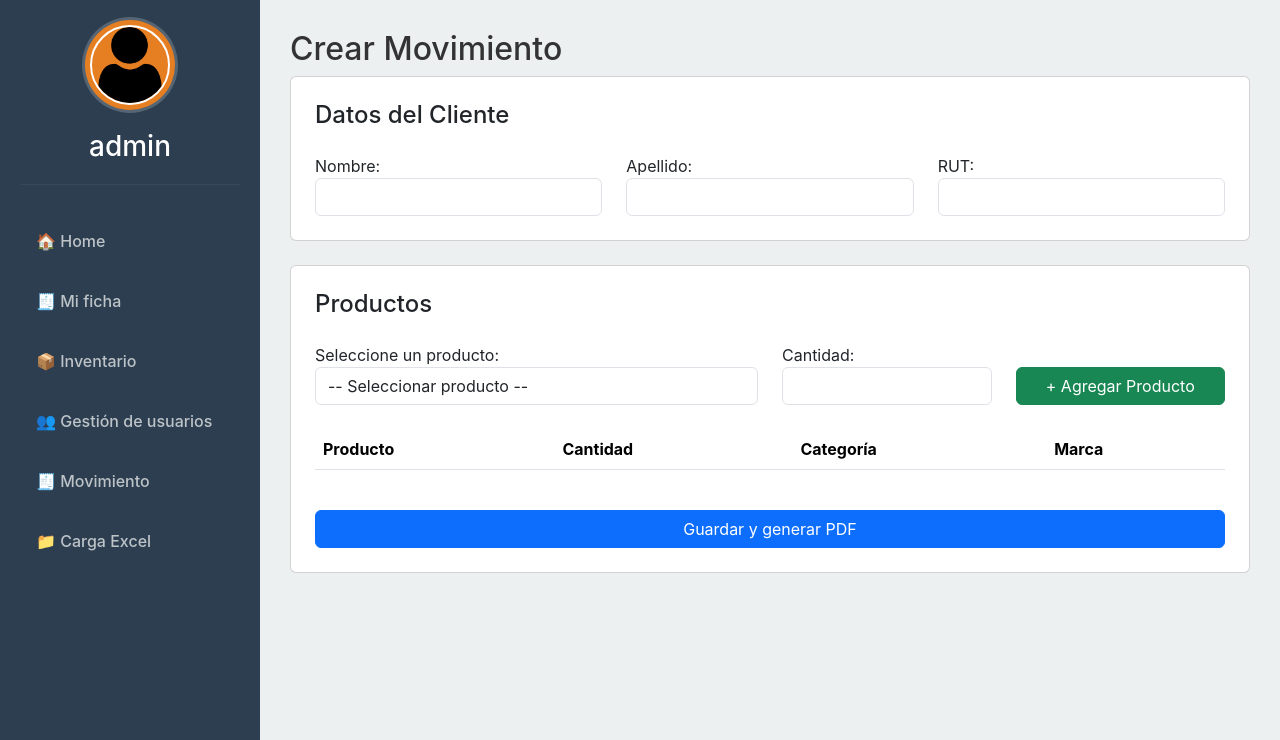
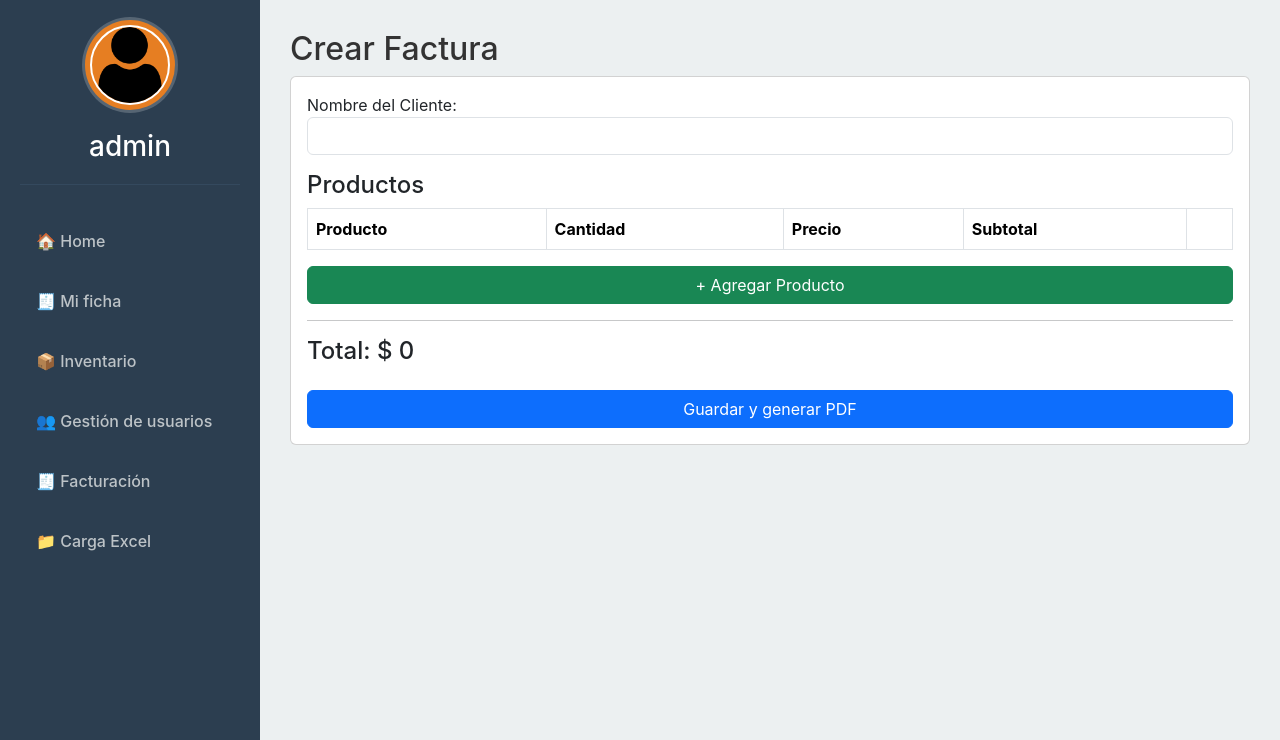
Before and after one commit to 20550361/data-easy, a Django app: page /facturacion/ in a window 1280 px wide. Shown: the part 60-800 px from the top of the page. Run offline with Django 5.2, Linux system fonts and the light colour scheme; a user stored in the database is signed in; data comes from the database, SQL or seed files in the repository; both versions use the stored data as it was after the commit; lists and menus that the app fills with data are empty.

Commit message:
Revert "movimiento echo"
This reverts commit 77b380993e405ab4b87cce96ef0a1d6ba1719d02.

```diff
--- a/dataeasy/urls.py
+++ b/dataeasy/urls.py
@@ -39,10 +39,8 @@ urlpatterns = [
     path('estadisticas/', views.estadisticas, name='estadisticas'),
     path('carga_datos/', views.carga_datos, name='carga_datos'),
 
-    # --- Facturación REAL ---
+    # --- FACTURACIÓN ---
     path('facturacion/', views.facturacion, name='facturacion'),
     path('facturacion/registrar/', views.registrar_factura, name='registrar_factura'),
-    path("factura/pdf/<int:id>/", views.factura_pdf, name="factura_pdf"),
-
-
+    path('facturacion/pdf/<int:id>/', views.factura_pdf, name='factura_pdf'),
 ]
--- a/dataeasy/views.py
+++ b/dataeasy/views.py
@@ -18,11 +18,9 @@ from django.http import HttpResponse, JsonResponse
 from xhtml2pdf import pisa
 from django.template.loader import render_to_string
 
-from .models import Producto, Categoria, Marca, MovimientoInventario, Factura, DetalleFactura
-from django.contrib.auth.decorators import login_required
+from .models import Producto, Categoria, Marca, MovimientoInventario
 from .forms import UserCreateForm, UserUpdateForm
-from io import BytesIO
-from django.core.files.base import ContentFile
+
 
 # ============================================================
 # 2. LOGIN
@@ -454,45 +452,37 @@ def registrar_factura(request):
     if request.method == "POST":
         datos = json.loads(request.body)
 
-        # Datos del cliente
-        cliente_nombre = datos.get("cliente_nombre", "")
-        cliente_apellido = datos.get("cliente_apellido", "")
-        cliente_rut = datos.get("cliente_rut", "")
+        cliente = datos.get("cliente")
+        items = datos.get("items")
+        total = datos.get("total")
 
-        # Productos enviados desde JS
-        items = datos.get("items", [])
-
-        # Crear la factura (SIN TOTAL)
         factura = Factura.objects.create(
-            cliente_nombre=cliente_nombre,
-            cliente_apellido=cliente_apellido,
-            cliente_rut=cliente_rut
+            cliente=cliente,
+            total=total
         )
 
-        # Procesar items
         for item in items:
             producto = Producto.objects.get(id=item["id"])
             cantidad = int(item["cantidad"])
 
-            # Actualizar stock
+            # descontar stock
             producto.stock_actual -= cantidad
-
+            producto.en_alerta_stock = producto.stock_actual <= producto.stock_minimo
             producto.save()
 
-            # Crear detalle
+            # crear detalle
             DetalleFactura.objects.create(
                 factura=factura,
                 producto=producto,
-                cantidad=cantidad
+                cantidad=cantidad,
+                precio=item["precio"],
+                subtotal=item["subtotal"]
             )
 
-            # Registrar movimiento
-            MovimientoInventario.objects.create(
-                producto=producto,
-                cantidad=cantidad
-            )
-
-        return JsonResponse({"status": "ok", "factura_id": factura.id})
+        return JsonResponse({
+            "status": "ok",
+            "factura_id": factura.id
+        })
 
     return JsonResponse({"status": "error"})
 
@@ -501,24 +491,13 @@ def factura_pdf(request, id):
     factura = Factura.objects.get(id=id)
     detalles = factura.detalles.all()
 
-    # 1) GENERAR PDF EN MEMORIA
     html = render_to_string("factura_pdf.html", {
         "factura": factura,
-        "detalles": detalles,
+        "detalles": detalles
     })
 
-    buffer_pdf = BytesIO()
-    pisa_status = pisa.CreatePDF(html, dest=buffer_pdf)
+    response = HttpResponse(content_type="application/pdf")
+    response['Content-Disposition'] = f'attachment; filename="factura_{id}.pdf"'
+    pisa_status = pisa.CreatePDF(html, dest=response)
 
-    if pisa_status.err:
-        return HttpResponse("Error generando el PDF", status=500)
-
-    # 2) GUARDAR PDF EN EL MODELO
-    nombre_archivo = f"factura_{factura.id}.pdf"
-    factura.archivo_pdf.save(nombre_archivo, ContentFile(buffer_pdf.getvalue()))
-    factura.save()
-
-    # 3) ENTREGAR PDF AL NAVEGADOR (DESCARGA)
-    response = HttpResponse(buffer_pdf.getvalue(), content_type="application/pdf")
-    response["Content-Disposition"] = f'attachment; filename="{nombre_archivo}"'
     return response
--- a/templates/base.html
+++ b/templates/base.html
@@ -49,7 +49,7 @@
             <a href="{% url 'inventario_lista' %}" class="sidebar-btn">📦 Inventario</a>
             <a href="{% url 'lista_usuarios' %}" class="sidebar-btn">👥 Gestión de usuarios</a>
             <!-- 🔽🔽🔽 NUEVO — AGREGAR FACTURACIÓN AL MENÚ 🔽🔽🔽 -->
-            <a href="{% url 'facturacion' %}" class="sidebar-btn">🧾 Movimiento </a>
+            <a href="{% url 'facturacion' %}" class="sidebar-btn">🧾 Facturación </a>
 
 
             <!-- BOTÓN PARA ABRIR EL POP-UP -->
--- a/templates/facturacion.html
+++ b/templates/facturacion.html
@@ -1,191 +1,110 @@
 {% extends 'base.html' %}
 
-{% block title %}Crear Movimiento{% endblock %}
+{% block content %}
+<h2>Crear Factura</h2>
 
-{% block content %}
+<div class="card p-3">
 
-<h2>Crear Movimiento</h2>
+    <label>Nombre del Cliente:</label>
+    <input class="form-control mb-3" id="cliente">
 
-<!-- =============================== -->
-<!-- ========== DATOS CLIENTE ====== -->
-<!-- =============================== -->
+    <h4>Productos</h4>
 
-<div class="card p-4 mb-4">
+    <table class="table table-bordered" id="tabla">
+        <thead>
+        <tr>
+            <th>Producto</th>
+            <th>Cantidad</th>
+            <th>Precio</th>
+            <th>Subtotal</th>
+            <th></th>
+        </tr>
+        </thead>
+        <tbody></tbody>
+    </table>
 
-    <h4>Datos del Cliente</h4>
+    <button class="btn btn-success" onclick="agregarFila()">+ Agregar Producto</button>
 
-    <div class="row mt-3">
+    <hr>
+    <h4>Total: $ <span id="total">0</span></h4>
 
-        <div class="col-md-4">
-            <label>Nombre:</label>
-            <input type="text" id="clienteNombre" class="form-control">
-        </div>
-
-        <div class="col-md-4">
-            <label>Apellido:</label>
-            <input type="text" id="clienteApellido" class="form-control">
-        </div>
-
-        <div class="col-md-4">
-            <label>RUT:</label>
-            <input type="text" id="clienteRut" class="form-control">
-        </div>
-
-    </div>
+    <button class="btn btn-primary mt-3" onclick="guardarFactura()">Guardar y generar PDF</button>
 
 </div>
 
 
-<!-- =============================== -->
-<!-- ========== PRODUCTOS ========== -->
-<!-- =============================== -->
+<script>
+// Lista de productos desde Django
+const PRODUCTOS = {{ productos|safe }};
 
-<div class="card p-4">
+function agregarFila(){
+    let tbody = document.querySelector("#tabla tbody");
 
-    <h4>Productos</h4>
+    let fila = `
+    <tr>
+        <td>
+            <select class="form-control producto">
+                ${PRODUCTOS.map(p => `<option value="${p.id}" data-precio="${p.precio}">${p.nombre_producto}</option>`).join("")}
+            </select>
+        </td>
+        <td><input type="number" class="form-control cantidad" value="1"></td>
+        <td class="precio">0</td>
+        <td class="subtotal">0</td>
+        <td><button class="btn btn-danger" onclick="this.closest('tr').remove(); calcularTotal()">X</button></td>
+    </tr>`;
 
-    <div class="row mt-3">
+    tbody.insertAdjacentHTML("beforeend", fila);
+    calcularTotal();
+}
 
-        <div class="col-md-6">
-            <label>Seleccione un producto:</label>
-            <select id="productoSelect" class="form-control">
-                <option value="">-- Seleccionar producto --</option>
-                {% for p in productos %}
-                    <option value="{{ p.id }}">{{ p.nombre_producto }}</option>
-                {% endfor %}
-            </select>
-        </div>
+document.addEventListener("input", calcularTotal);
 
-        <div class="col-md-3">
-            <label>Cantidad:</label>
-            <input type="number" id="cantidadInput" class="form-control" min="1">
-        </div>
+function calcularTotal(){
+    let total = 0;
 
-        <div class="col-md-3 d-flex align-items-end">
-            <button class="btn btn-success w-100" onclick="agregarProducto()">+ Agregar Producto</button>
-        </div>
+    document.querySelectorAll("#tabla tbody tr").forEach(tr => {
+        let select = tr.querySelector(".producto");
+        let precio = parseFloat(select.selectedOptions[0].dataset.precio);
+        let cantidad = parseInt(tr.querySelector(".cantidad").value);
 
-    </div>
+        let subtotal = precio * cantidad;
+        tr.querySelector(".precio").innerText = precio;
+        tr.querySelector(".subtotal").innerText = subtotal;
 
-    <!-- TABLA -->
-    <table class="table mt-4">
-        <thead>
-            <tr>
-                <th>Producto</th>
-                <th>Cantidad</th>
-                <th>Categoría</th>
-                <th>Marca</th>
-            </tr>
-        </thead>
-
-        <tbody id="tablaProductos"></tbody>
-    </table>
-
-    <button class="btn btn-primary mt-4 w-100" onclick="guardarFactura()">
-        Guardar y generar PDF
-    </button>
-
-</div>
-
-
-<!-- =============================== -->
-<!-- ========== JAVASCRIPT ========= -->
-<!-- =============================== -->
-
-<script>
-
-// LISTA INTERNA
-let productosFactura = [];
-
-// ===============================
-// AGREGAR PRODUCTO A LA LISTA
-// ===============================
-function agregarProducto() {
-
-    const select = document.getElementById("productoSelect");
-    const productoId = select.value;
-    const productoNombre = select.selectedOptions[0].text;
-    const cantidad = parseInt(document.getElementById("cantidadInput").value);
-
-    if (!productoId || cantidad <= 0) {
-        alert("Debes seleccionar un producto y una cantidad válida.");
-        return;
-    }
-
-    // Agregar al array que se enviará al backend
-    productosFactura.push({
-        id: productoId,
-        cantidad: cantidad,
+        total += subtotal;
     });
 
-    // Agregar a la tabla
-    const tabla = document.getElementById("tablaProductos");
-    const fila = document.createElement("tr");
+    document.getElementById("total").innerText = total;
+}
 
-    fila.innerHTML = `
-        <td>${productoNombre}</td>
-        <td>${cantidad}</td>
-        <td>N/A</td>
-        <td>N/A</td>
-    `;
+function guardarFactura(){
+    let cliente = document.getElementById("cliente").value;
 
-    tabla.appendChild(fila);
-}
-// ===============================
-// ENVIAR FACTURA AL BACKEND
-// ===============================
-async function guardarFactura() {
-
-    const nombre = document.getElementById("clienteNombre").value;
-    const apellido = document.getElementById("clienteApellido").value;
-    const rut = document.getElementById("clienteRut").value;
-
-    if (!nombre || !apellido || !rut) {
-        alert("Debe completar todos los datos del cliente.");
-        return;
-    }
-
-    if (productosFactura.length === 0) {
-        alert("Debe agregar al menos un producto.");
-        return;
-    }
-
-    const payload = {
-        cliente_nombre: nombre,
-        cliente_apellido: apellido,
-        cliente_rut: rut,
-        items: productosFactura,
-    };
-
-    const response = await fetch("/facturacion/registrar/", {
-        method: "POST",
-        headers: {
-            "Content-Type": "application/json",
-            "X-CSRFToken": getCSRFToken()
-        },
-        body: JSON.stringify(payload)
+    let items = [];
+    document.querySelectorAll("#tabla tbody tr").forEach(tr => {
+        items.push({
+            id: tr.querySelector(".producto").value,
+            cantidad: tr.querySelector(".cantidad").value,
+            precio: tr.querySelector(".precio").innerText,
+            subtotal: tr.querySelector(".subtotal").innerText
+        });
     });
 
-    const data = await response.json();
-
-    if (data.status === "ok") {
-        alert("Factura registrada correctamente.");
-        window.location.href = `/factura/pdf/${data.factura_id}/`;
-    } else {
-        alert("Error al guardar la factura.");
-    }
+    fetch("{% url 'registrar_factura' %}", {
+        method: "POST",
+        body: JSON.stringify({
+            cliente: cliente,
+            items: items,
+            total: document.getElementById("total").innerText
+        })
+    })
+    .then(res => res.json())
+    .then(data => {
+        if(data.status == "ok"){
+            window.location.href = "/facturacion/pdf/" + data.factura_id + "/";
+        }
+    });
 }
-
-
-// ===============================
-// OBTENER TOKEN CSRF
-// ===============================
-function getCSRFToken() {
-    return document.cookie.split("; ")
-        .find(row => row.startsWith("csrftoken="))
-        ?.split("=")[1];
-}
-
 </script>
 
 {% endblock %}
```
Also changed, not shown: dataeasy/models.py (+5 -32 lines), miweb/settings.py (+8 -0 lines), templates/factura_pdf.html (deleted, +0 -107 lines), dataeasy/migrations/0001_initial.py, dataeasy/migrations/0002_seguridadusuario.py (added), db.sqlite3 (added), 2 other files.
